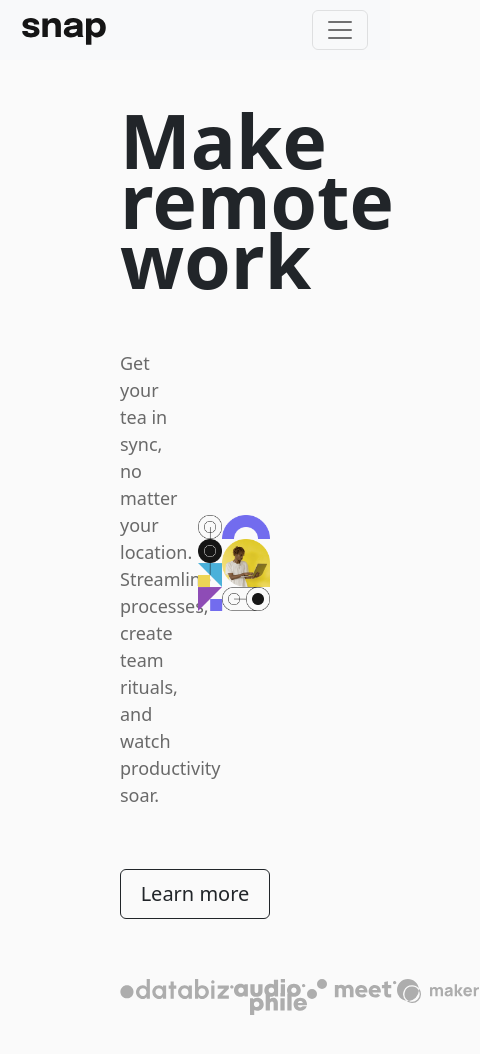
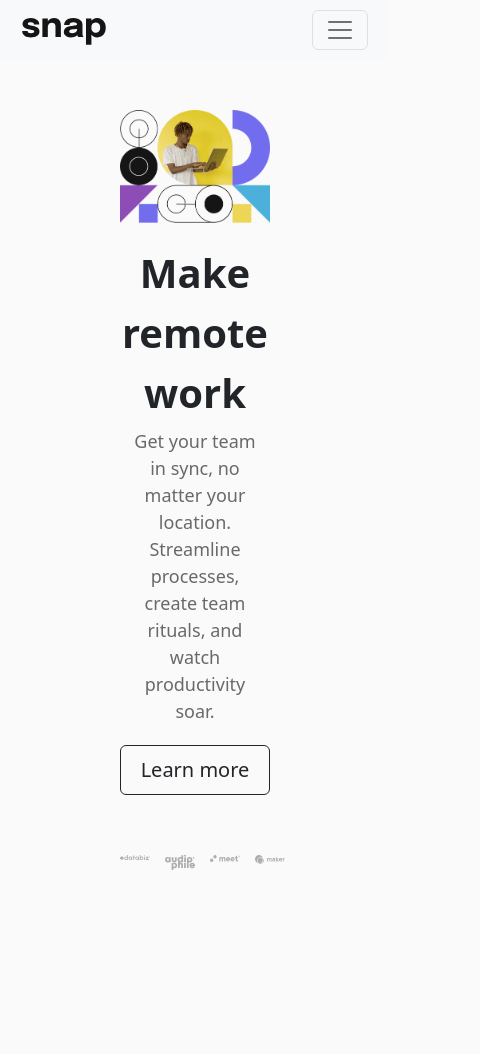
Before and after one commit to tdgog/FC_BootstrapNavbar, a plain HTML site: page index.html in a window 390 px wide. Shown: the whole page, 480 px wide, since content can reach past the window. After the commit the page ends 990 px from the top, so only its background shows below. Drawn offline with nearby package versions, Linux system fonts and the light colour scheme.

Commit message:
Mobile responsiveness added

```diff
--- a/index.css
+++ b/index.css
@@ -11,7 +11,9 @@
 
 body {
     background-color: var(--almostwhite);
-    overflow: hidden;
+    /* overflow: hidden; */
+    display: flex;
+    flex-direction: column;
 }
 
 p {
@@ -90,16 +92,16 @@ a {
     align-self: center;
 }
 
-/* =========================================== */
-
+/* ====== LARGE SCREEN ====== */
 .main-div {
     height: 100%;
-    width: 100%;
+    width: min(100%, 1200px);
     display: flex;
     flex-direction: row;
     justify-content: space-between;
     padding: 50px 120px 120px 120px;
     align-items: center;
+    align-self: center;
 }
 
 .left-div {
@@ -143,4 +145,58 @@ a {
 .client-logo {
     height: 100%;
     width: auto;
+    margin-right: 15px;
 }
+
+/* ====== MODIFIERS ====== */
+.small-screen {
+    display: none;
+}
+
+.large-screen {
+    display: flex;
+}
+
+/* ====== SMALL SCREEN ====== */
+.top-image {
+    width: 100%;
+    height: auto;
+}
+
+.bottom-div {
+    width: 100%;
+    height: auto;
+    display: flex;
+    flex-direction: column;
+    align-items: center;
+}
+
+@media (max-width: 650px) {
+    .small-screen {
+        display: flex;
+    }
+
+    .large-screen {
+        display: none;
+    }
+
+    .main-div {
+        flex-direction: column;
+    }
+
+    .title {
+        margin-bottom: 5px;
+        margin-top: 20px;
+        text-align: center;
+        font-size: 40px;
+    }
+
+    .subtitle {
+        text-align: center;
+        margin-bottom: 20px;
+    }
+
+    .client-logo {
+        width: 20%;
+    }
+}
--- a/index.html
+++ b/index.html
@@ -84,7 +84,7 @@
             </ul>
           </li>
           <li class="nav-item nav-item-margin-right">
-            <a class="nav-link hyperlink-color" href="#">Link</a>
+            <a class="nav-link hyperlink-color" href="#">Careers</a>
           </li>
           <li class="nav-item nav-item-margin-right">
             <a class="nav-link hyperlink-color" href="#">About</a>
@@ -105,10 +105,10 @@
   </nav>
 
   <!-- Actual website -->
-  <div class="main-div">
+  <div class="main-div large-screen">
     <div class="left-div">
       <p class="title">Make remote work</p>
-      <p class="subtitle">Get your tea in sync, no matter your location. Streamline processes, create team rituals, and watch productivity soar.</p>
+      <p class="subtitle">Get your team in sync, no matter your location. Streamline processes, create team rituals, and watch productivity soar.</p>
       <button type="button" class="btn btn-outline-dark learn-more">Learn more</button>
       <div class="clients">
         <img class="client-logo" src="./images/client-databiz.svg" alt="databiz">
@@ -119,5 +119,20 @@
     </div>
     <img class="right-image" src="./images/image-hero-desktop.png" alt="image-hero-desktop">
   </div>
+
+  <div class="main-div small-screen">
+    <img class="top-image" src="./images/image-hero-mobile.png" alt="image-hero-mobile">
+    <div class="bottom-div">
+      <p class="title">Make remote work</p>
+      <p class="subtitle">Get your team in sync, no matter your location. Streamline processes, create team rituals, and watch productivity soar.</p>
+      <button type="button" class="btn btn-outline-dark learn-more">Learn more</button>
+      <div class="clients">
+        <img class="client-logo" src="./images/client-databiz.svg" alt="databiz">
+        <img class="client-logo" src="./images/client-audiophile.svg" alt="audiophile">
+        <img class="client-logo" src="./images/client-meet.svg" alt="meet">
+        <img class="client-logo" src="./images/client-maker.svg" alt="maker">
+      </div>
+    </div>
+  </div>
 </body>
 </html>
```
